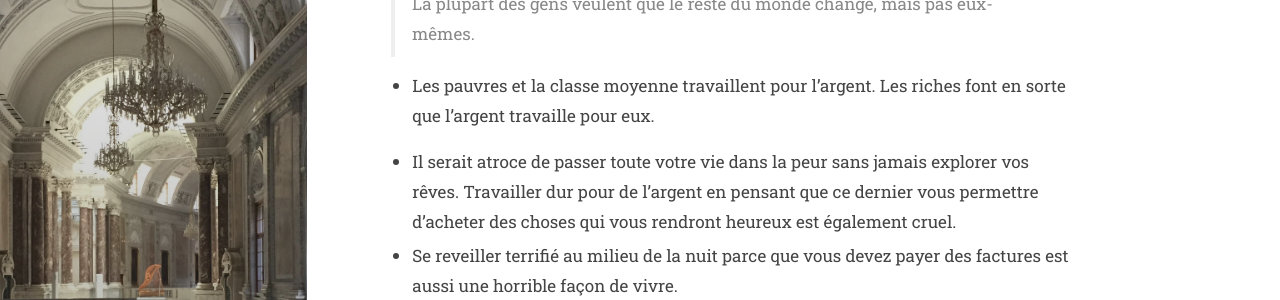
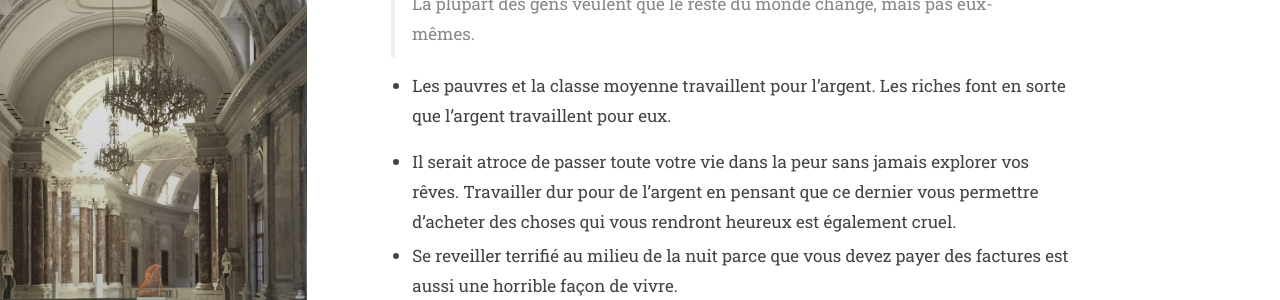
Before and after one commit to abdoulaye-tnd/tandian, a Jekyll site: the page built from books/Pereriche.md, in a window 1280 px wide and 900 px high, scrolled down 633 px. Shown: the part 186-486 px from the top of the window. Built offline with Jekyll 4.4.1, drawn with Linux system fonts in a browser that asks for light colours; some web fonts are replaced.

Commit message:
Update Pereriche.md

```diff
--- a/books/Pereriche.md
+++ b/books/Pereriche.md
@@ -22,7 +22,7 @@ description: >
 
 > La plupart des gens veulent que le reste du monde change, mais pas eux-mêmes.
 
-- Les pauvres et la classe moyenne travaillent pour l'argent. Les riches font en sorte que l'argent travaille pour eux.
+- Les pauvres et la classe moyenne travaillent pour l'argent. Les riches font en sorte que l'argent travaillent pour eux.
 
 - Il serait atroce de passer toute votre vie dans la peur sans jamais explorer vos rêves. Travailler dur pour de l'argent en pensant que ce dernier vous permettre d'acheter des choses qui vous rendront heureux est également cruel.
 - Se reveiller terrifié au milieu de la nuit parce que vous devez payer des factures est aussi une horrible façon de vivre.
```
